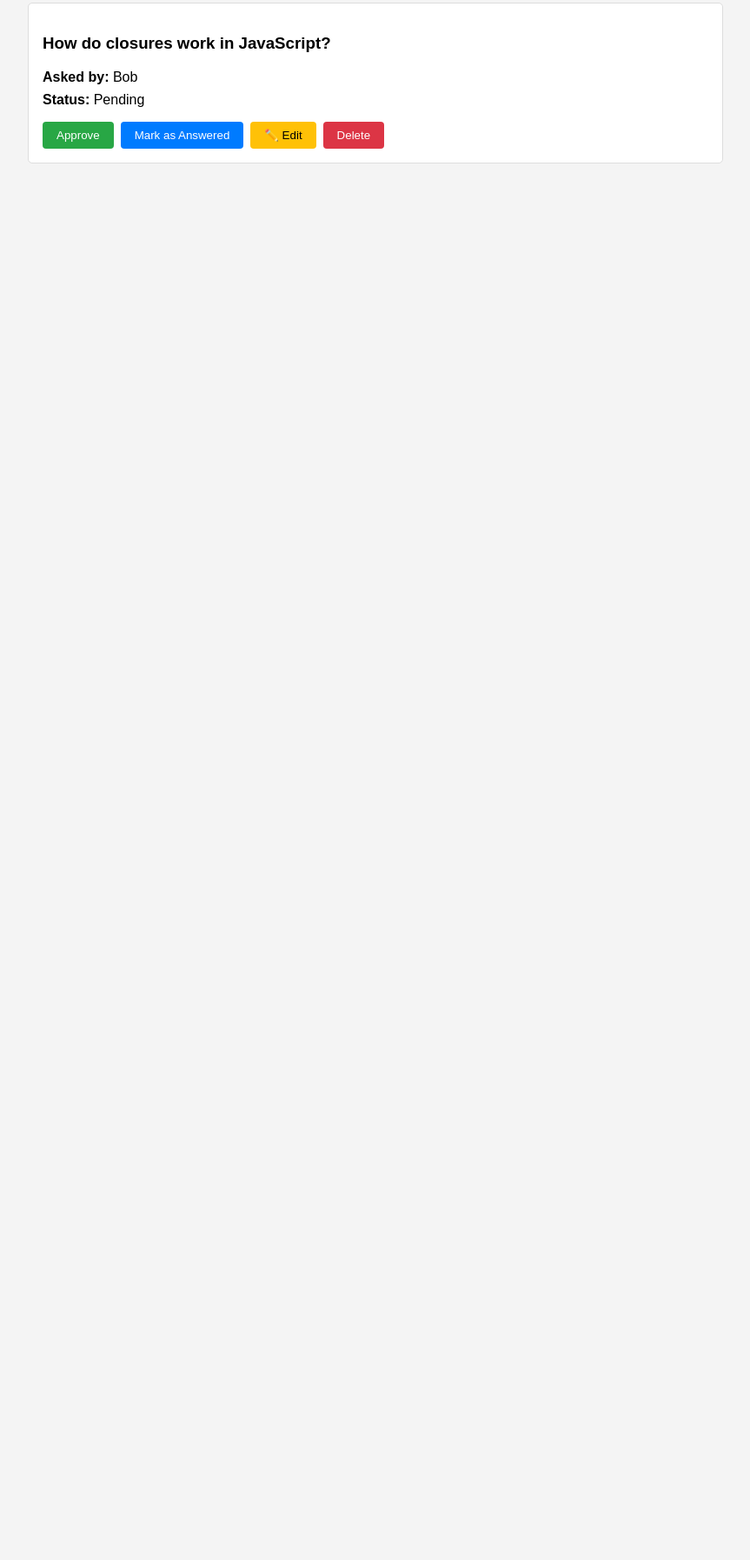
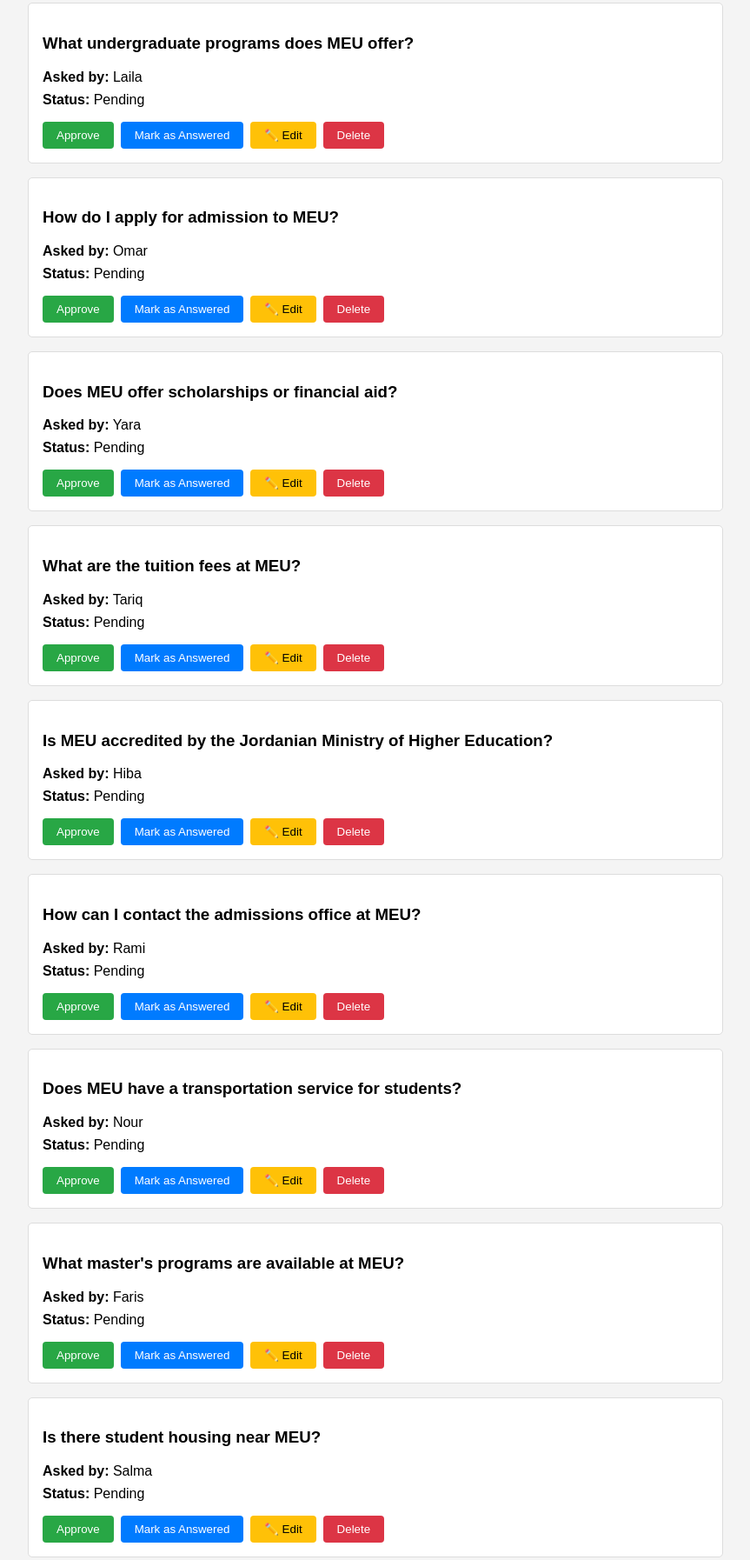
Before and after one commit to handomeh03/Askmeu, a plain HTML site: page admin/index.html in a window 1280 px wide. Shown: the part 664-2458 px from the top of the page at 87% size, without its empty margins (208-1071 px from the left). Before the commit the page ends 900 px from the top, so only its background shows below. Drawn offline with Linux system fonts and the light colour scheme.

Commit message:
added 15 questions

```diff
--- a/admin/index.html
+++ b/admin/index.html
@@ -135,19 +135,124 @@
     </main>
 
     <script>
-      let questions = [
+      const questions = [
         {
           id: 1,
-          question: "What is JavaScript hoisting?",
-          author: "Alice",
+          question: "Where is Middle East University (MEU) located?",
+          author: "Abdullah",
           answer: "",
           approved: false,
           answered: false,
         },
         {
           id: 2,
-          question: "How do closures work in JavaScript?",
-          author: "Bob",
+          question: "What undergraduate programs does MEU offer?",
+          author: "Laila",
+          answer: "",
+          approved: false,
+          answered: false,
+        },
+        {
+          id: 3,
+          question: "How do I apply for admission to MEU?",
+          author: "Omar",
+          answer: "",
+          approved: false,
+          answered: false,
+        },
+        {
+          id: 4,
+          question: "Does MEU offer scholarships or financial aid?",
+          author: "Yara",
+          answer: "",
+          approved: false,
+          answered: false,
+        },
+        {
+          id: 5,
+          question: "What are the tuition fees at MEU?",
+          author: "Tariq",
+          answer: "",
+          approved: false,
+          answered: false,
+        },
+        {
+          id: 6,
+          question:
+            "Is MEU accredited by the Jordanian Ministry of Higher Education?",
+          author: "Hiba",
+          answer: "",
+          approved: false,
+          answered: false,
+        },
+        {
+          id: 7,
+          question: "How can I contact the admissions office at MEU?",
+          author: "Rami",
+          answer: "",
+          approved: false,
+          answered: false,
+        },
+        {
+          id: 8,
+          question: "Does MEU have a transportation service for students?",
+          author: "Nour",
+          answer: "",
+          approved: false,
+          answered: false,
+        },
+        {
+          id: 9,
+          question: "What master's programs are available at MEU?",
+          author: "Faris",
+          answer: "",
+          approved: false,
+          answered: false,
+        },
+        {
+          id: 10,
+          question: "Is there student housing near MEU?",
+          author: "Salma",
+          answer: "",
+          approved: false,
+          answered: false,
+        },
+        {
+          id: 11,
+          question: "What facilities are available on campus at MEU?",
+          author: "Yousef",
+          answer: "",
+          approved: false,
+          answered: false,
+        },
+        {
+          id: 12,
+          question: "What is the university’s vision and mission?",
+          author: "Dana",
+          answer: "",
+          approved: false,
+          answered: false,
+        },
+        {
+          id: 13,
+          question: "How do I register for courses at MEU?",
+          author: "Hamza",
+          answer: "",
+          approved: false,
+          answered: false,
+        },
+        {
+          id: 14,
+          question: "Does MEU support online or hybrid learning?",
+          author: "Sara",
+          answer: "",
+          approved: false,
+          answered: false,
+        },
+        {
+          id: 15,
+          question: "Can I transfer credits from another university to MEU?",
+          author: "Zaid",
           answer: "",
           approved: false,
           answered: false,
```
